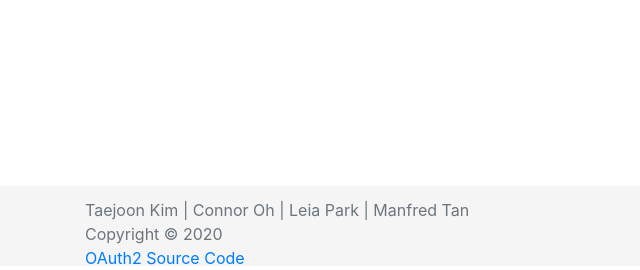
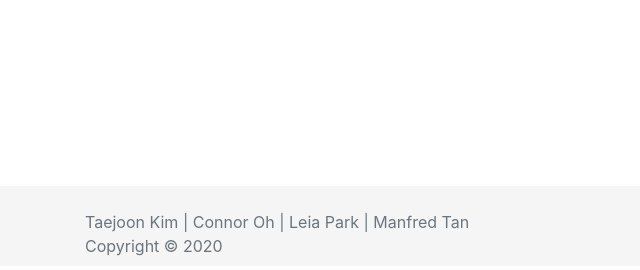
Before and after one commit to tkim00/Fredman__kimT-ohC-parkL-tamM, a Python web app: template templates/base.html in a window 1280 px wide. Shown: the part 534-804 px from the top of the page, without its empty margins (0-640 px from the left). Run offline with Jinja, Linux system fonts and the light colour scheme; the template is opened without the code that fills it, so the values that code supplies are empty; some libraries are stand-ins or nearby versions.

Commit message:
updated base.html

```diff
--- a/templates/base.html
+++ b/templates/base.html
@@ -26,10 +26,6 @@
     <div class="container pt-3">
       <p class="text-muted my-0">Taejoon Kim | Connor Oh | Leia Park | Manfred Tan</p>
       <p class="text-muted my-0">Copyright &copy; 2020</p>
-      <p class="text-muted my-0" style="text-decoration-line: none;">
-        <a href="https://raw.githubusercontent.com/juntaolei/flask_oauth2/master/flask_oauth2/util/oauth2.py">OAuth2 Source
-          Code</a>
-      </p>
     </div>
   </footer>
   {% endblock %}
```
